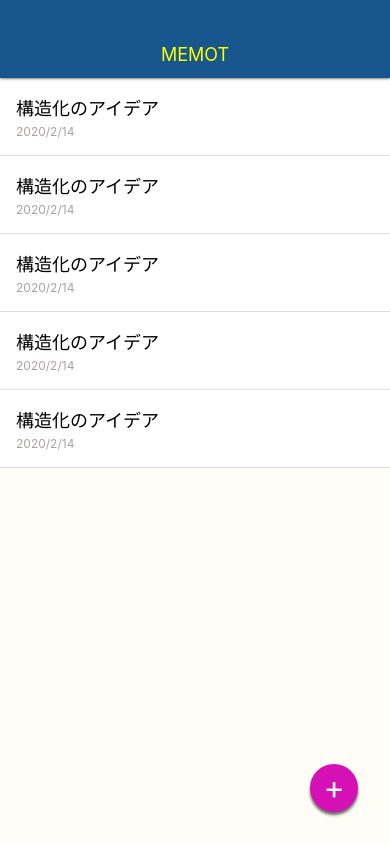
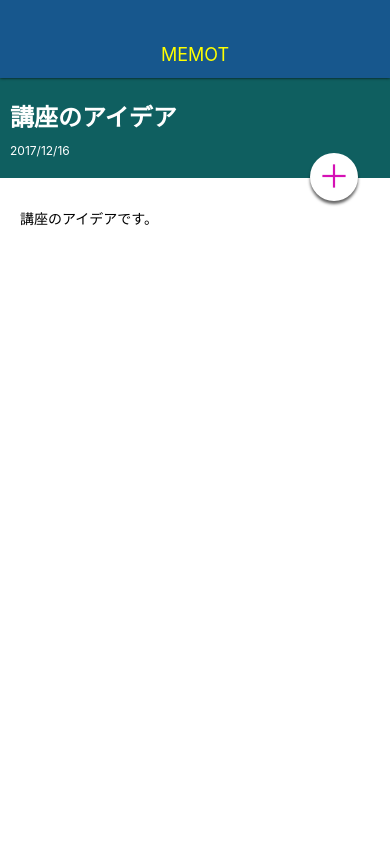
Before and after one commit to nshojin/MemoApp, a React Native app: screen / in a window 390 px wide. Built offline with nearby package versions, Linux system fonts and the light colour scheme.

Commit message:
Style MemoDetailScreen

```diff
--- a/App.js
+++ b/App.js
@@ -1,13 +1,13 @@
 import React from 'react';
 import { StyleSheet, View } from 'react-native';
 import Appbar from './src/components/Appbar';
-import MemoListScreen from './src/screens/MemoListScreen';
+import MemoDetailScreen from './src/screens/MemoDetailScreen';
 
 export default function App() {
   return (
     <View style={styles.container}>
       <Appbar />
-      <MemoListScreen />
+      <MemoDetailScreen />
     </View>
   );
 }
--- a/src/elements/CircleButton.js
+++ b/src/elements/CircleButton.js
@@ -3,9 +3,18 @@
 
 class CircleButton extends React.Component {
   render() {
+    const { style, color } = this.props;
+    let bgColor = '#D511B5';
+    let textColor = '#fff';
+
+    if (color === 'white') {
+      bgColor = '#fff';
+      textColor = '#D511B5';
+    }
+
     return (
-      <View style={styles.circleButton}>
-        <Text style={styles.circleButtonTitle}>
+      <View style={[styles.circleButton, style, { backgroundColor: bgColor }]}>
+        <Text style={[styles.circleButtonTitle, { color: textColor}]}>
           {this.props.children}
         </Text>
       </View>
@@ -20,7 +29,6 @@
     right: 32,
     width: 48,
     height: 48,
-    backgroundColor: '#D511B5',
     borderRadius: 24,
     justifyContent: 'center',
     alignItems: 'center',
@@ -32,7 +40,6 @@
   circleButtonTitle: {
     fontSize: 32,
     lineHeight: 32,
-    color: '#fff',
   },
 });
 
--- /dev/null
+++ b/src/screens/MemoDetailScreen.js
@@ -0,0 +1,62 @@
+import React from 'react';
+import { StyleSheet, View, Text } from 'react-native';
+import CircleButton from '../elements/CircleButton';
+
+class MemoDetailScreen extends React.Component {
+  render() {
+    return (
+      <View style={styles.container}>
+        <View>
+          <View style={styles.memoHeader}>
+            <View>
+              <Text style={styles.memoHeaderTitle}>講座のアイデア</Text>
+              <Text style={styles.memoHeaderDate}>2017/12/16</Text>
+            </View>
+          </View>
+        </View>
+
+        <View style={styles.memoContent}>
+          <Text>講座のアイデアです。</Text>
+        </View>
+
+        <CircleButton color="white" style={styles.editButton}>＋</CircleButton>
+      </View>
+    );
+  }
+}
+
+const styles = StyleSheet.create({
+  container: {
+    flex: 1,
+    width: '100%',
+  },
+  memoHeader: {
+    height: 100,
+    backgroundColor: '#0F5F60',
+    justifyContent: 'center',
+    padding: 10,
+  },
+  memoHeaderTitle: {
+    fontSize: 24,
+    fontWeight: 'bold',
+    color: '#fff',
+    marginBottom: 10,
+  },
+  memoHeaderDate: {
+    fontSize: 12,
+    color: '#fff',
+  },
+  memoContent: {
+    paddingTop: 30,
+    paddingLeft: 20,
+    paddingRight: 20,
+    paddingBottom: 20,
+    backgroundColor: '#fff',
+    flex: 1,
+  },
+  editButton: {
+    top: 75,
+  },
+});
+
+export default MemoDetailScreen;
```
